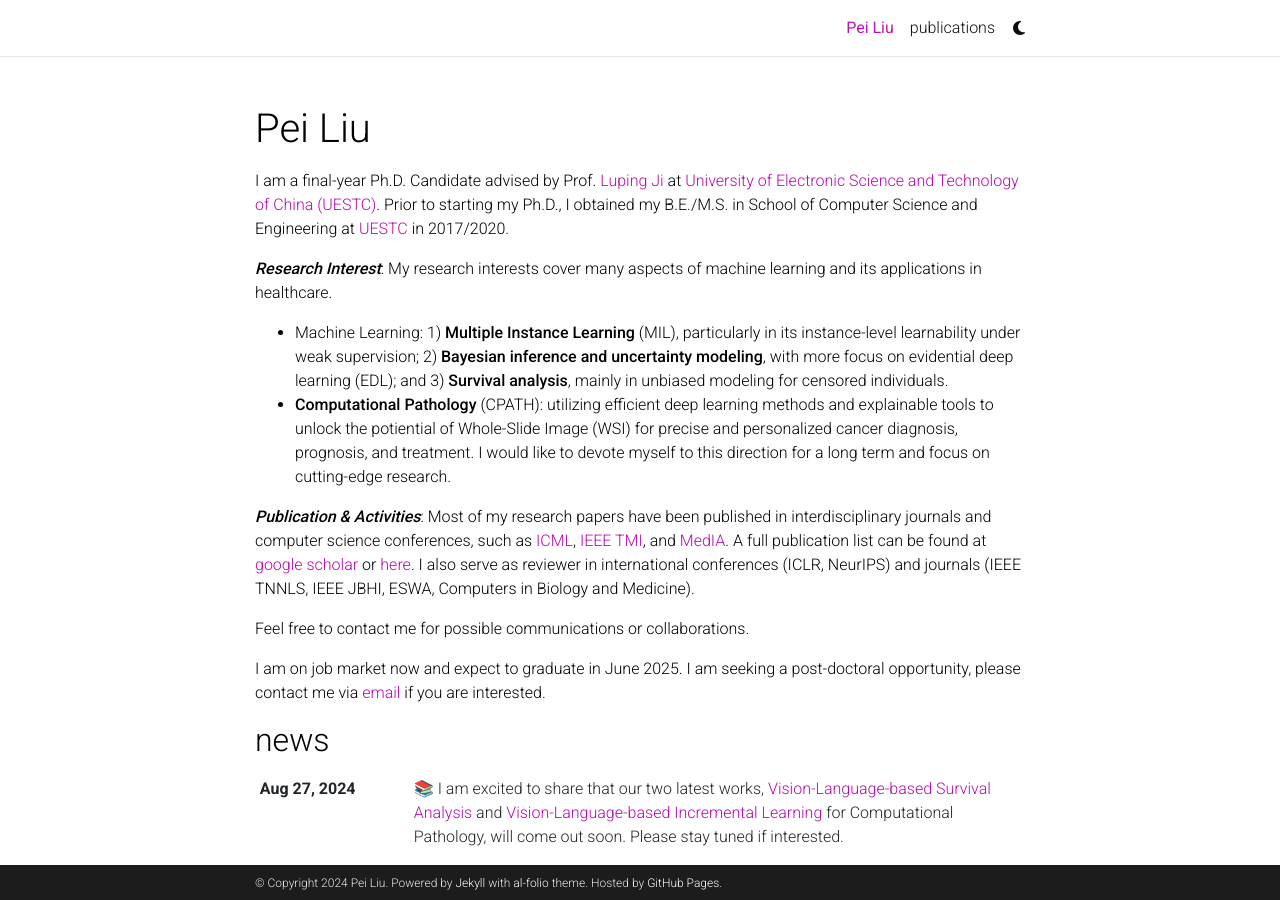
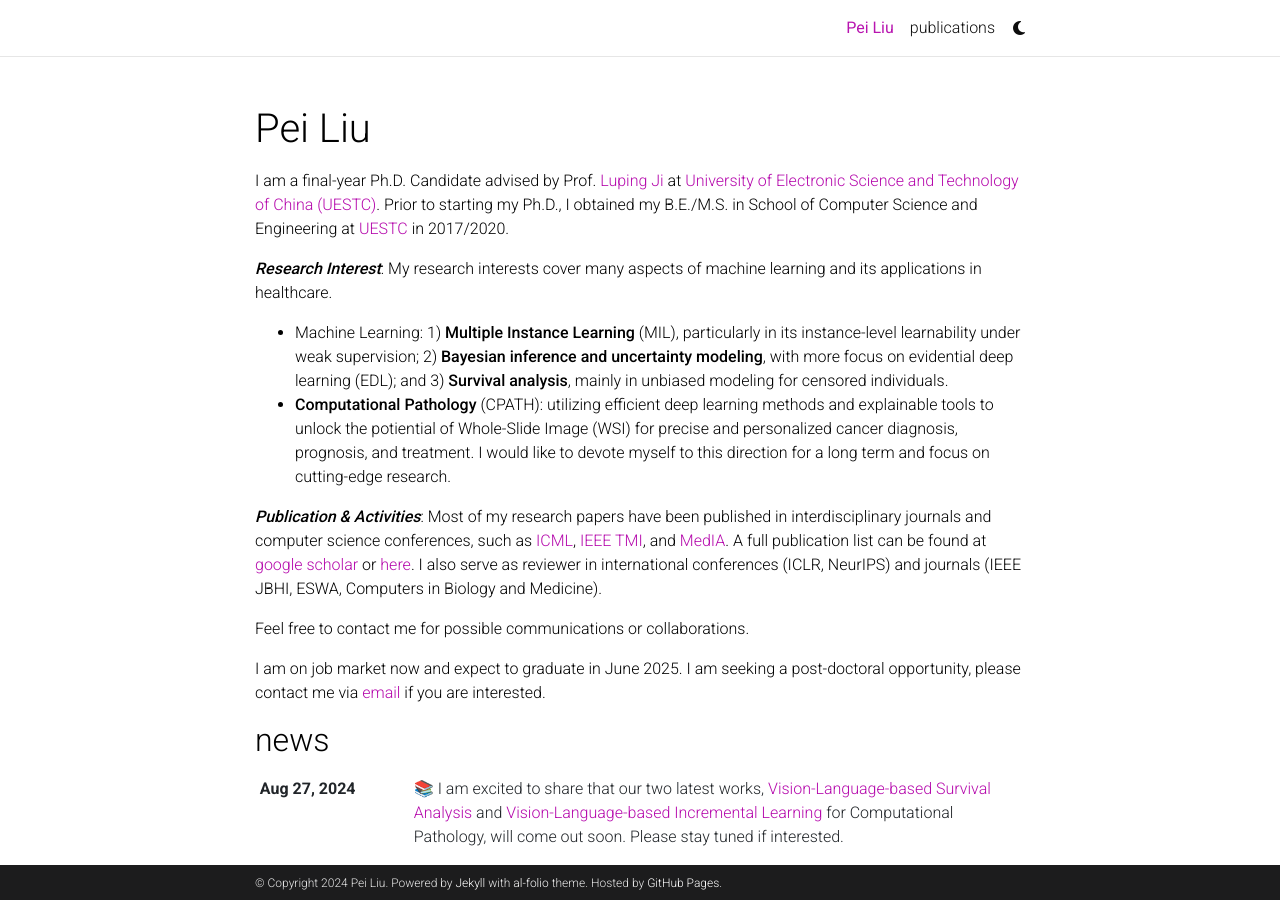
Before and after one commit to liupei101/liupei101.github.io, a Jekyll site: the page built from _pages/about.md, in a window 1280 px wide and 900 px high. Built offline with Jekyll 4.4.1, drawn with Linux system fonts in a browser that asks for light colours; emoji names are drawn with the system emoji font; some web fonts are replaced; comment, search, counter and statistics services are not loaded; a style sheet for code colours, icons or effects is not loaded.

```diff
--- a/_pages/about.md
+++ b/_pages/about.md
@@ -22,7 +22,7 @@ I am a final-year Ph.D. Candidate advised by Prof. [Luping Ji](https://faculty.u
 - Machine Learning: 1) **Multiple Instance Learning** (MIL), particularly in its instance-level learnability under weak supervision; 2) **Bayesian inference and uncertainty modeling**, with more focus on evidential deep learning (EDL); and 3) **Survival analysis**, mainly in unbiased modeling for censored individuals.
 - **Computational Pathology** (CPATH): utilizing efficient deep learning methods and explainable tools to unlock the potiential of Whole-Slide Image (WSI) for precise and personalized cancer diagnosis, prognosis, and treatment. I would like to devote myself to this direction for a long term and focus on cutting-edge research.
 
-***Publication & Activities***: Most of my research papers have been published in interdisciplinary journals and computer science conferences, such as [ICML](https://openreview.net/group?id=ICML.cc), [IEEE TMI](https://ieeexplore.ieee.org/xpl/RecentIssue.jsp?punumber=42), and [MedIA](https://www.sciencedirect.com/journal/medical-image-analysis). A full publication list can be found at [google scholar](https://scholar.google.com/citations?user=FNghdtEAAAAJ) or [here](https://liupei101.github.io/publications/). I also serve as reviewer in international conferences (ICLR, NeurIPS) and journals (IEEE TNNLS, IEEE JBHI, ESWA, Computers in Biology and Medicine).
+***Publication & Activities***: Most of my research papers have been published in interdisciplinary journals and computer science conferences, such as [ICML](https://openreview.net/group?id=ICML.cc), [IEEE TMI](https://ieeexplore.ieee.org/xpl/RecentIssue.jsp?punumber=42), and [MedIA](https://www.sciencedirect.com/journal/medical-image-analysis). A full publication list can be found at [google scholar](https://scholar.google.com/citations?user=FNghdtEAAAAJ) or [here](https://liupei101.github.io/publications/). I also serve as reviewer in international conferences (ICLR, NeurIPS) and journals (IEEE JBHI, ESWA, Computers in Biology and Medicine).
 
 Feel free to contact me for possible communications or collaborations.
 
```
Also changed, not shown: _news/announcement_6.md (+1 -1 lines).
